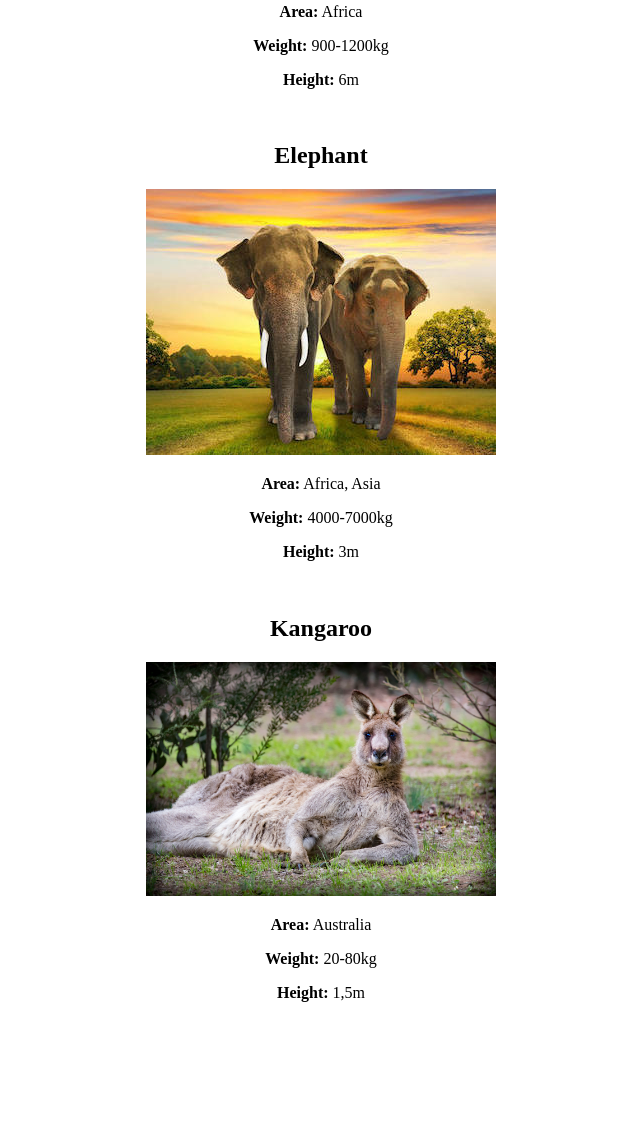
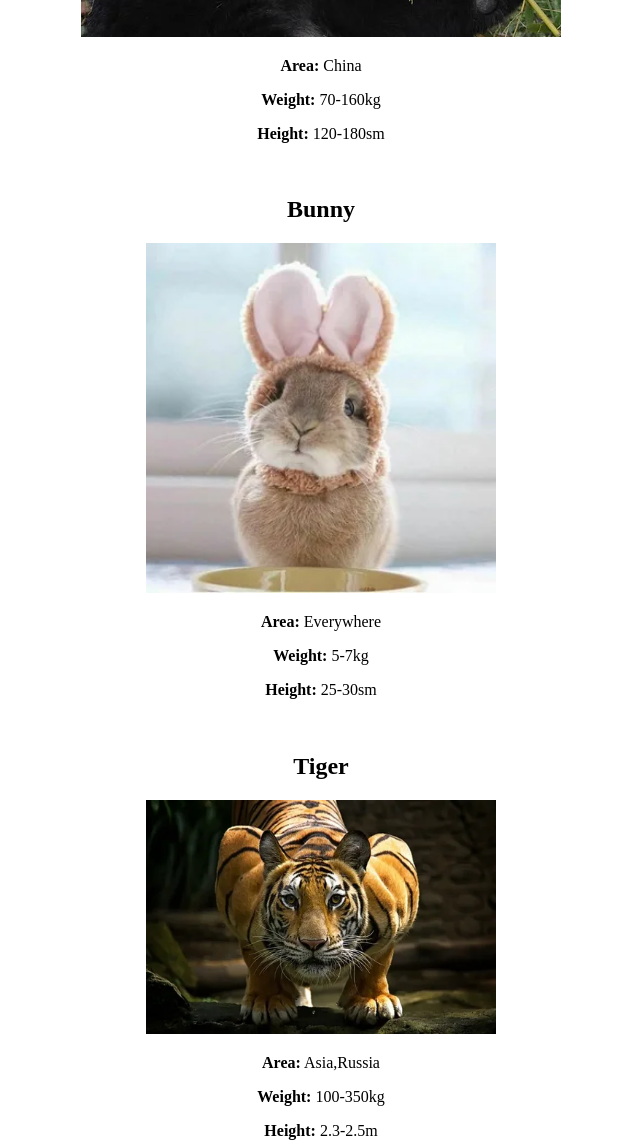
Before and after one commit to kimatashi/Wild_animal, a plain HTML site: page index.html in a window 1280 px wide. Shown: the part 608-1751 px from the top of the page, without its empty margins (319-959 px from the left). Before the commit the page ends 1652 px from the top, so only its background shows below. Drawn offline with Linux system fonts and the light colour scheme.

Commit message:
G-02: animals

```diff
--- a/index.html
+++ b/index.html
@@ -18,24 +18,24 @@
     <br>
 
     <p>Let's talk about wild animals around the world:</p>
-    <h2>Giraffe</h2>
-    <img src="pictures/giraffe.jpg">
-    <p><b>Area:</b> Africa</p>
-    <p><b>Weight:</b> 900-1200kg</p>
-    <p><b>Height:</b> 6m</p>
+    <h2>Panda</h2>
+    <img src="pictures/panda.jpg">
+    <p><b>Area:</b> China</p>
+    <p><b>Weight:</b> 70-160kg</p>
+    <p><b>Height:</b> 120-180sm</p>
     <br>
 
-    <h2>Elephant</h2>
-    <img width=350px src="pictures/elephant.jpg">
-    <p><b>Area:</b> Africa, Asia</p>
-    <p><b>Weight:</b> 4000-7000kg</p>
-    <p><b>Height:</b> 3m</p>
+    <h2>Bunny</h2>
+    <img width=350px src="pictures/bunny.jpg">
+    <p><b>Area:</b> Everywhere</p>
+    <p><b>Weight:</b> 5-7kg</p>
+    <p><b>Height:</b> 25-30sm</p>
     <br>
-    <h2>Kangaroo</h2>
-    <img width=350px src="pictures/kangaroo.jpg">
-    <p><b>Area:</b> Australia</p>
-    <p><b>Weight:</b> 20-80kg</p>
-    <p><b>Height:</b> 1,5m</p>
+    <h2>Tiger</h2>
+    <img width=350px src="pictures/tiger.jpg">
+    <p><b>Area:</b> Asia,Russia</p>
+    <p><b>Weight:</b> 100-350kg</p>
+    <p><b>Height:</b> 2.3-2.5m</p>
     <br>
 
 
```
Also changed, not shown: pictures/bunny.jpg (added), pictures/panda.jpg (added), pictures/tiger.jpg (added).
